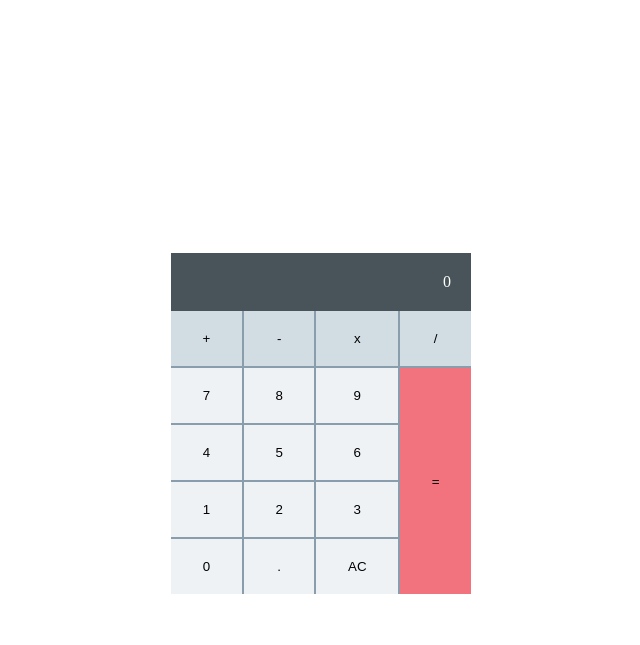
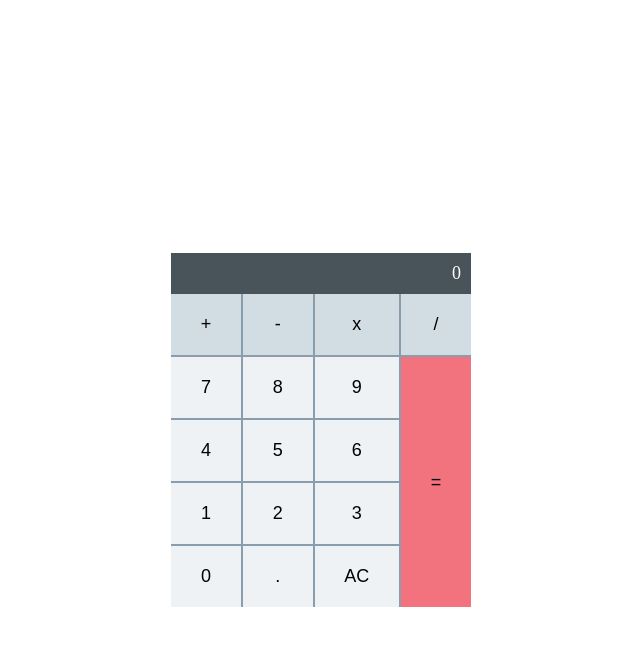
Before and after one commit to l7g/Esercizio3, a plain HTML site: page index.html in a window 1280 px wide. Shown: the part 97-742 px from the top of the page, without its empty margins (469-1109 px from the left). Drawn offline with Linux system fonts and the light colour scheme.

Commit message:
fix: better button styling

```diff
--- a/style.css
+++ b/style.css
@@ -19,6 +19,13 @@
     width: 300px;
     height: auto;
     background-color: #899DAD;
+}
+
+.display,
+.symbols,
+.numbers,
+.uguale {
+    font-size: 18px;
 }
 
 .grid-container {
@@ -53,5 +60,5 @@
     display: flex;
     justify-content: flex-end;
     padding-right: 10px;
-    padding: 20px;
+    padding: 10px;
 }
```
